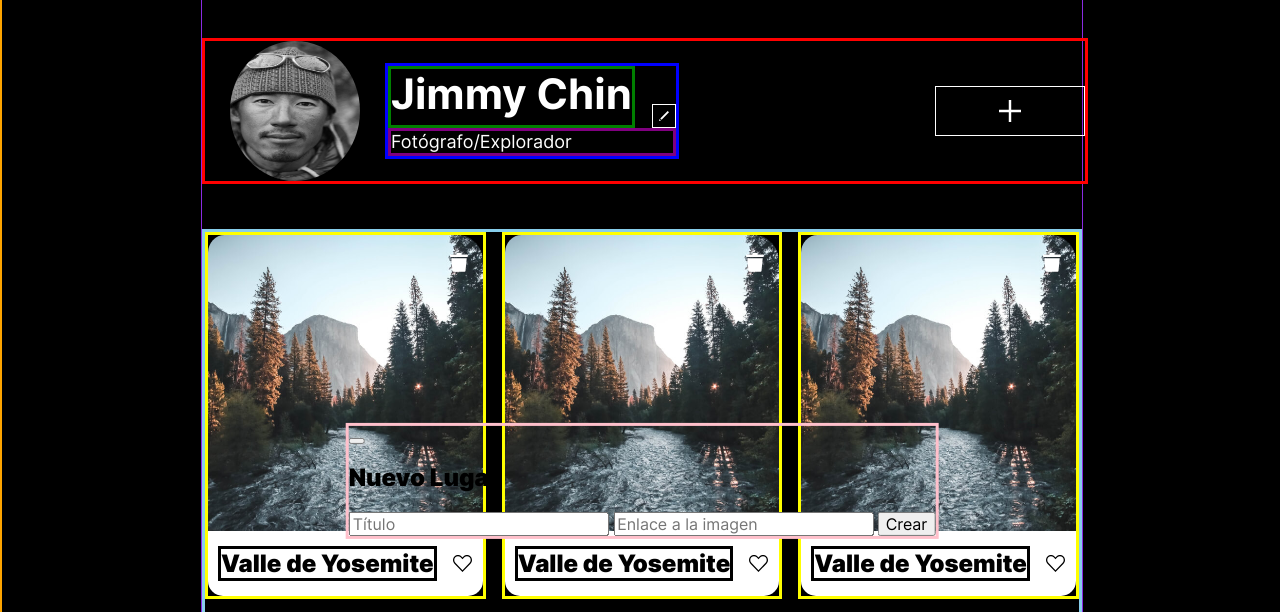
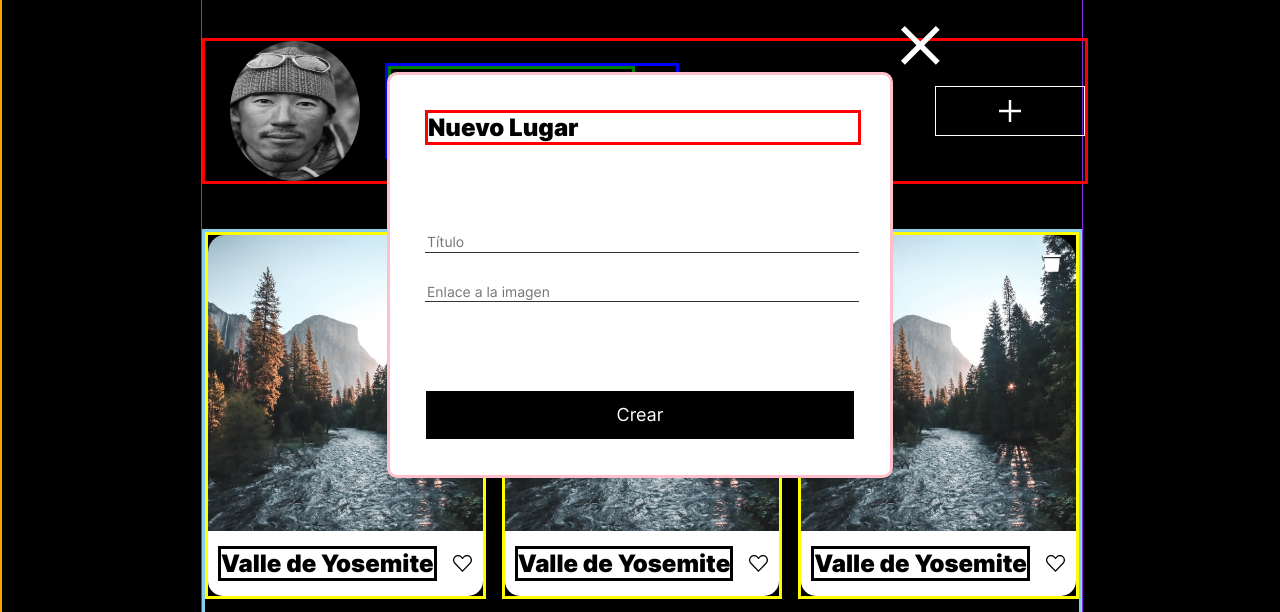
Before and after one commit to danva16/web_project_4_esp, a plain HTML site: page index.html in a window 1280 px wide. Shown: the part 125-737 px from the top of the page. Drawn offline with Linux system fonts and the light colour scheme.

Commit message:
feat: crear nuestro popup donde agregaremos nuestra postal

```diff
--- a/blocks/button/__action/button__action_close.css
+++ b/blocks/button/__action/button__action_close.css
@@ -0,0 +1,10 @@
+.button__action_close {
+  width: 40px;
+  height: 40px;
+  position: absolute;
+  top: -50px;
+  right: -50px;
+  background: url('../../../images/close__icon.svg') center center no-repeat;
+  background-size: cover;
+  border: none;
+}
--- a/blocks/button/__action/button__action_create.css
+++ b/blocks/button/__action/button__action_create.css
@@ -0,0 +1,9 @@
+.button__action_create {
+  width: 100%;
+  color: #ffffff;
+  background: #000000;
+  height: 50px;
+  font-weight: 400;
+  font-size: 18px;
+  line-height: 1.22;
+}
--- a/blocks/button/button.css
+++ b/blocks/button/button.css
@@ -2,4 +2,9 @@
   margin: 0;
   padding: 0;
   border: 1px solid #ffffff;
+  transition: opacity ease-in-out 1s;
 }
+
+.button:hover {
+  opacity: 0.5;
+}
--- a/blocks/form-popup/__title/form-popup__title.css
+++ b/blocks/form-popup/__title/form-popup__title.css
@@ -0,0 +1,8 @@
+.form-popup__title {
+  border: red solid;
+  width: 100%;
+  margin: 0 auto;
+  font-weight: 900;
+  font-size: 24px;
+  line-height: 1.21;
+}
--- a/blocks/form-popup/form-popup.css
+++ b/blocks/form-popup/form-popup.css
@@ -1,7 +1,16 @@
 .form-popup {
-  position: absolute;
+  position: fixed;
   left: 50%;
   top: 50%;
   transform: translate(-50%, -50%);
   border: solid 3px pink;
+  display: flex;
+  flex-direction: column;
+  justify-content: space-between;
+  align-items: center;
+  background-color: #ffffff;
+  border-radius: 10px;
+  width: 430px;
+  height: 330px;
+  padding: 35px;
 }
--- a/blocks/input/__text/input__text.css
+++ b/blocks/input/__text/input__text.css
@@ -0,0 +1,5 @@
+.input__text {
+  margin: 0;
+  border-bottom: 1px solid #333333;
+  width: 100%;
+}
--- a/blocks/input/input.css
+++ b/blocks/input/input.css
@@ -0,0 +1,14 @@
+input {
+  border: none;
+}
+
+.input {
+  display: flex;
+  flex-direction: column;
+  gap: 30px;
+  font-weight: 400;
+  font-size: 14px;
+  line-height: 1.21;
+  color: #333333;
+  width: 100%;
+}
--- a/blocks/page/page.css
+++ b/blocks/page/page.css
@@ -2,4 +2,5 @@
   border: solid 1px blueviolet;
   max-width: 880px;
   width: 100%;
+  position: relative;
 }
--- a/index.html
+++ b/index.html
@@ -64,14 +64,14 @@
       <footer class="footer">
         <p class="footer__copyright">&copy; 2023. Daniel Adan Nava Briseño</p>
       </footer>
-    </div>
-    <div class="form-popup">
-      <button class="button__action_close"></button>
-      <h2 class="form-popup__title">Nuevo Lugar</h2>
-      <div class="input">
-        <input type="text" placeholder="Título" class="input__text input__text_type_title">
-        <input type="url" placeholder="Enlace a la imagen" class="input__text input__text_type_image">
-        <button class="button__action_create">Crear</button>
+      <div class="form-popup">
+        <button class="button button__action_close"></button>
+        <h2 class="form-popup__title">Nuevo Lugar</h2>
+        <div class="input">
+          <input type="text" placeholder="Título" class="input__text input__text_type_title">
+          <input type="url" placeholder="Enlace a la imagen" class="input__text input__text_type_image">
+        </div>
+        <button class=" button button__action_create">Crear</button>
       </div>
     </div>
   <script src="./script/script.js"></script>
```
